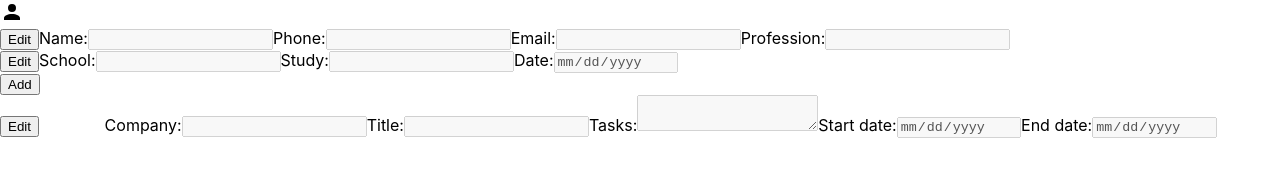
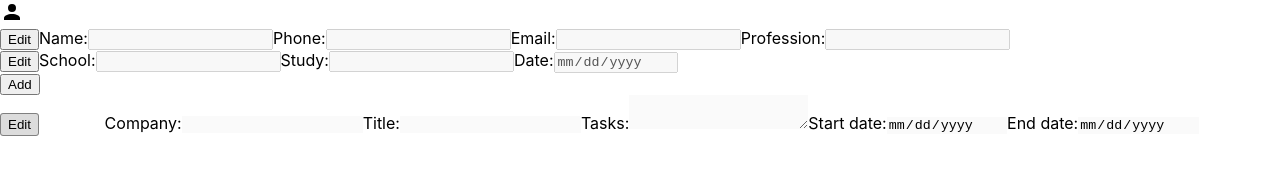
Before and after one commit to takinabradley/cv-app, a React (Create React App) app: page / in a window 1280 px wide. Both pictures are taken after a click on the button "Add". Shown: the top 188 px of the page. Built offline with nearby package versions, Linux system fonts and the light colour scheme.

Commit message:
change edit button to a styled checkbox

```diff
--- a/src/components/UserExperience/UserExperience.js
+++ b/src/components/UserExperience/UserExperience.js
@@ -10,21 +10,17 @@ export default class UserExperience extends React.Component {
     this.onClickAdd = this.onClickAdd.bind(this)
     this.onClickRemove = this.onClickRemove.bind(this)
 
-    this.removeButton = null;
   }
 
   onClickEdit(e) {
-    const formInputs = e.target.parentNode.querySelectorAll('input, textArea')
+    //keeps edit checkbox enabled
+    const formInputs = e.target.parentNode.querySelectorAll(
+      'input:not(input[type="checkbox"]), textArea'
+    )
+
     formInputs.forEach(input => input.toggleAttribute('disabled'))
-    const removeButton = e.target.nextElementSibling
-    if (getComputedStyle(removeButton).visibility === 'hidden') {
-      removeButton.style.visibility = 'visible'
-    } else {
-      removeButton.style.visibility = 'hidden'
-    }
+  }
 
-    this.removeButton = removeButton
-  }
 
   onClickRemove(e) {
     const allExperience = this.props.experience
@@ -57,11 +53,18 @@ export default class UserExperience extends React.Component {
 
   render() {
     const experienceCards = this.props.experience.map((object, index) => {
-      console.log(object.id)
+
       return (
         <form className="experience-card" data-key={index} key={object.id} onChange={this.onChangeField}>
-          <button type='button' onClick={this.onClickEdit}>Edit</button>
-          <button className='experience-card-remove' type='button' onClick={this.onClickRemove}>Remove</button>
+          <input type="checkbox" className='experience-card-edit' onClick={this.onClickEdit}/>
+          <button
+            className='experience-card-remove'
+            type='button'
+            onClick={this.onClickRemove}
+          >
+            Remove
+          </button>
+
           <label>
             <span>Company:</span>
             <input type="text" value={object.company} name='company' disabled/>
--- a/src/components/UserExperience/user-experience.css
+++ b/src/components/UserExperience/user-experience.css
@@ -1,3 +1,45 @@
 .experience-card-remove {
   visibility: hidden;
 }
+
+.experience-card-edit {
+  -webkit-appearance: none;
+  appearance: none;
+  margin: 0;
+}
+
+.experience-card-edit::before {
+  content: 'Edit';
+
+  border: 1px solid gray;
+  padding: 3px 7px;
+  background-color: gainsboro;
+  border-radius: 3px;
+  vertical-align: bottom;
+}
+
+.experience-card-edit:checked::before {
+  background-color: green;
+}
+
+.experience-card-edit:checked + .experience-card-remove {
+  visibility: visible;
+}
+
+.experience-card input:disabled, .experience-card textarea:disabled {
+  border: none;
+  color: initial;
+}
+
+
+/* .experience-card-edit {
+  visibility: hidden;
+}
+
+.experience-card:hover > .experience-card-edit {
+  visibility: visible;
+}
+
+.experience-card-edit:checked + .experience-card-remove {
+  visibility: visible;
+} */
```
